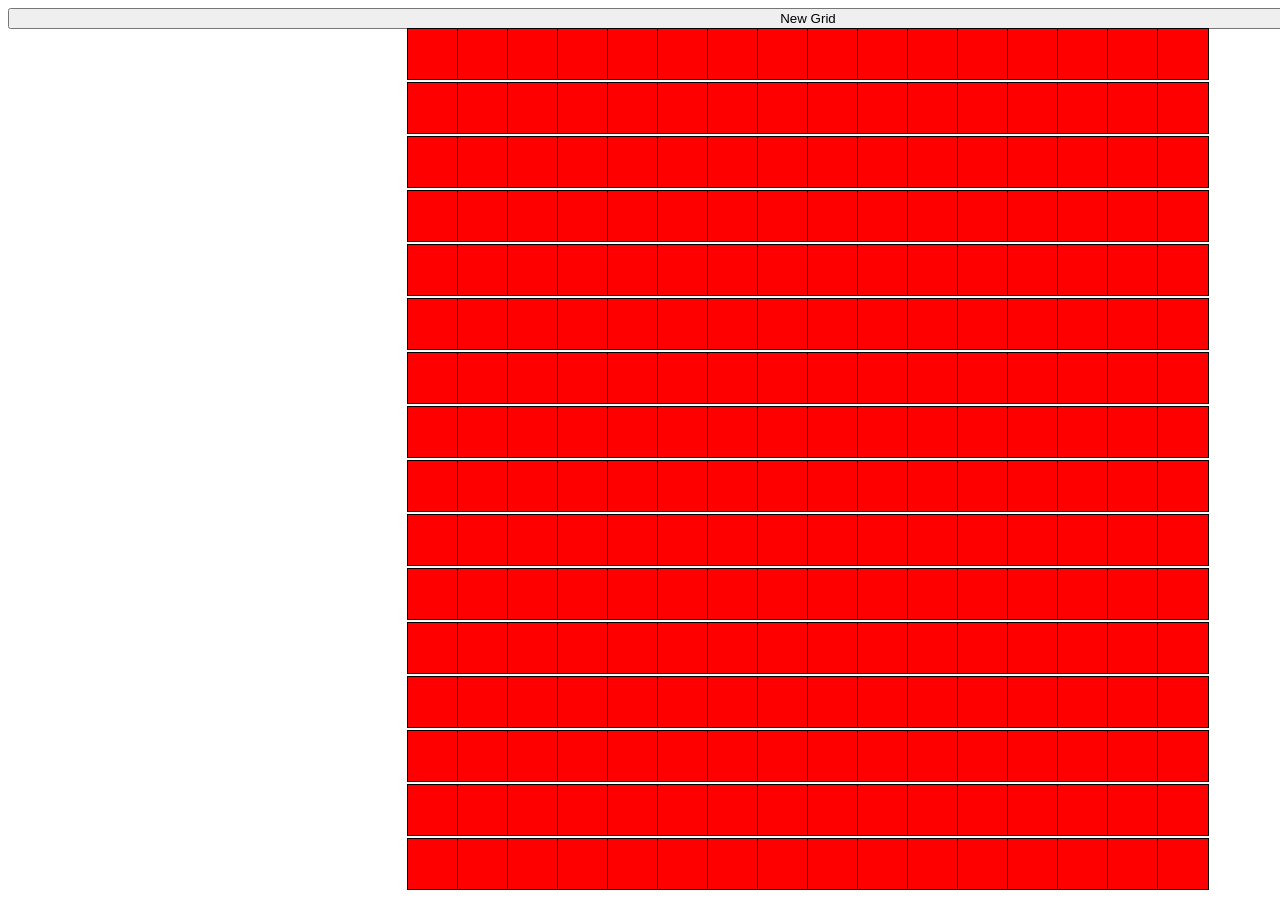
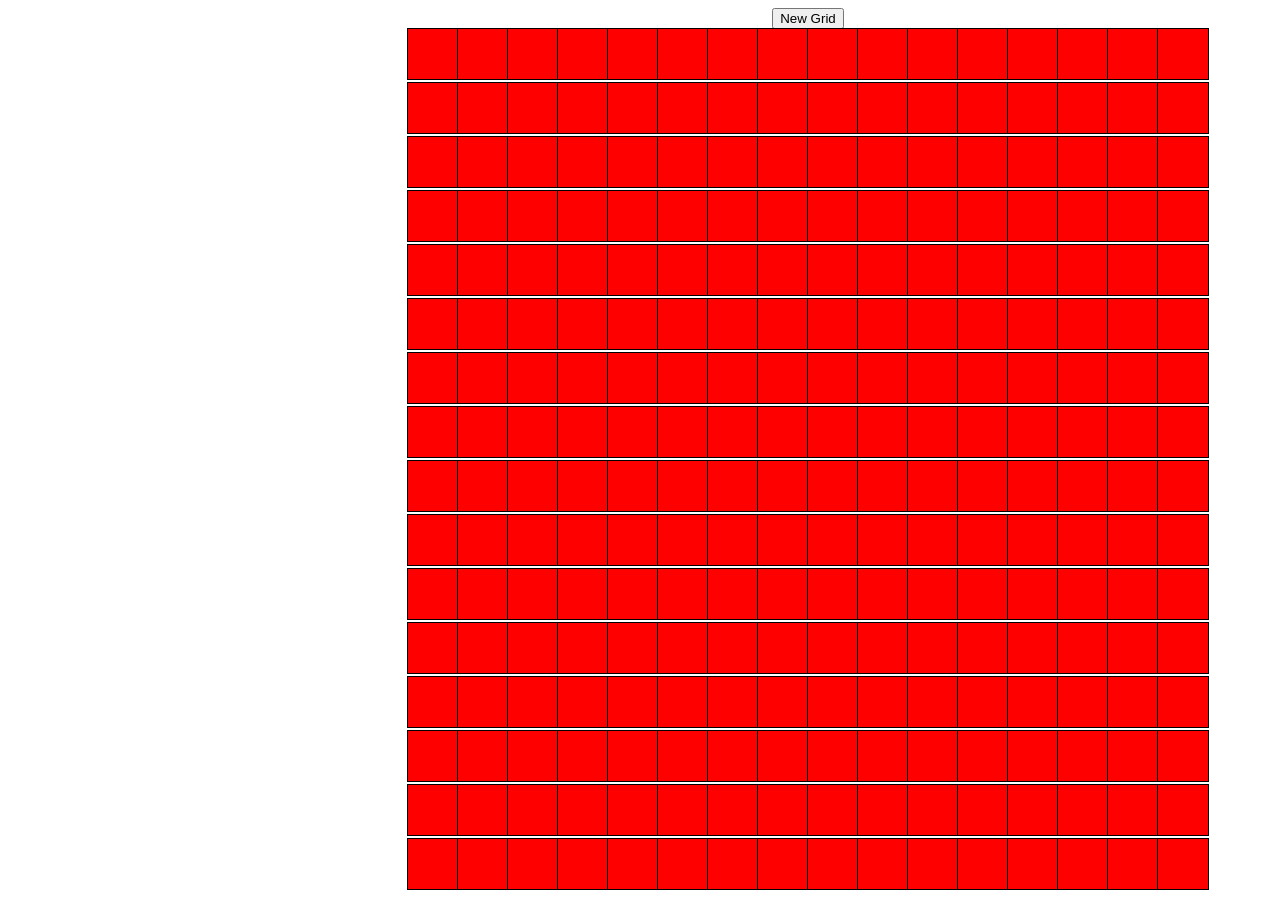
Before and after one commit to wkatzen/sketchpad, a plain HTML site: page index.html in a window 1280 px wide. Shown: the top 901 px of the page. Drawn offline with nearby package versions, Linux system fonts and the light colour scheme.

Commit message:
HTML: Changed button tag. CSS: Minor button styling.

```diff
--- a/css/style.css
+++ b/css/style.css
@@ -2,13 +2,11 @@
   width: 1600px;
 }
 
-#button {
-  height: 75px;
-  width: 100px;
+button {
+  width: auto;
   margin: auto;
-  color: white;
-  background-color: green;
   text-align: center;
+  display: block;
 }
 
 #container {
```
Also changed, not shown: index.html (+1 -0 lines).
